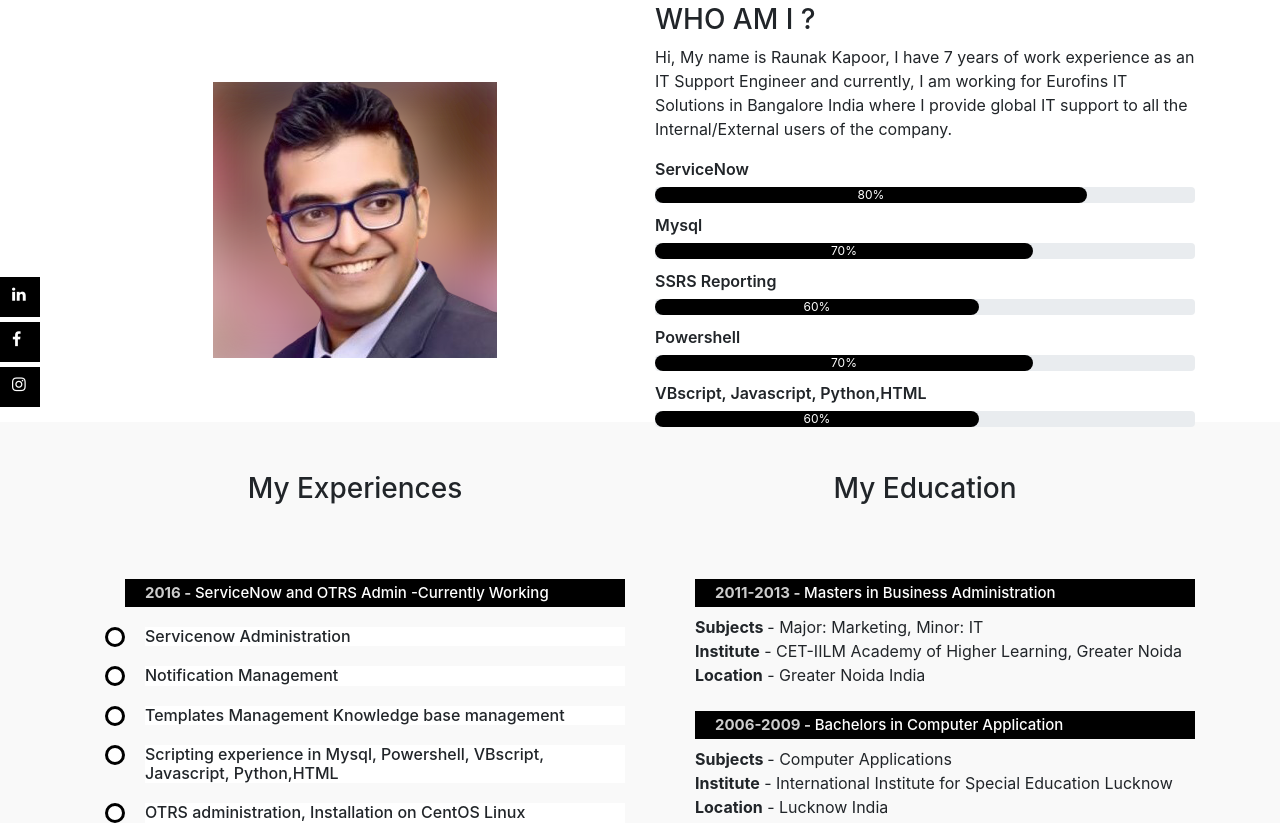
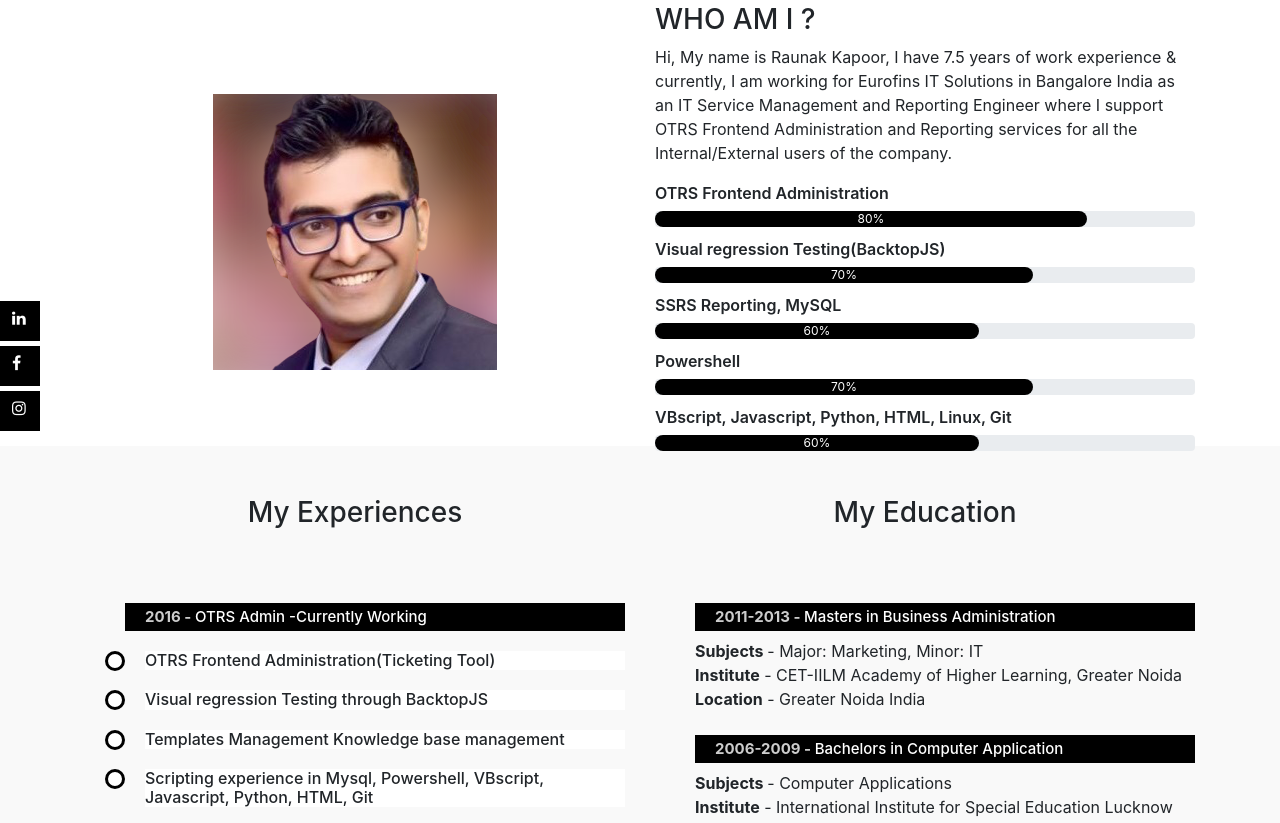
Before and after one commit to raunak1264/raunakweb, a plain HTML site: page index.html in a window 1280 px wide. Shown: the part 973-1796 px from the top of the page. Drawn offline with nearby package versions, Linux system fonts and the light colour scheme.

Commit message:
Updated Resume Experience

```diff
--- a/index.html
+++ b/index.html
@@ -15,8 +15,8 @@
 <div class="user-box">
 <img src="img/3.png"> <!----Top Picture in circle--->
 <h1>Raunak kapoor</h1>
-<p>ServiceNow Professional</p>
-<a href="https://account.servicenow.com/personal-data/11ea57e13/ad56fbe80/a806e4a75/ae71eHNYJ/resume.html"/ target="_blank">ServiceNow Badges<a/>
+<p>IT Professional</p>
+<!-- <a href="https://account.servicenow.com/personal-data/11ea57e13/ad56fbe80/a806e4a75/ae71eHNYJ/resume.html"/ target="_blank">ServiceNow Badges<a/> -->
 </div>
 </div>
 <div class="scroll-btn">
@@ -60,20 +60,18 @@
 <h3>WHO AM I ?</h3>
 
 <p>
-Hi,
-My name is Raunak Kapoor, I have 7 years of work experience as an IT Support Engineer and currently, I am working for Eurofins IT Solutions in Bangalore India where I provide global IT support to all the Internal/External users of the company.
-</p>
+  Hi, My name is Raunak Kapoor, I have 7.5 years of work experience & currently, I am working for Eurofins IT Solutions in Bangalore India as an IT Service Management and Reporting Engineer where I support OTRS Frontend Administration and Reporting services for all the Internal/External users of the company.</p>
 
 <div class="skills-bar"><!-------Skills bar---->
-<p>ServiceNow</p>
+<p>OTRS Frontend Administration</p>
 <div class="progress">
 <div class="progress-bar" style="width: 80%;">80%</div>
 </div>
-<p>Mysql</p>
+<p>Visual regression Testing(BacktopJS)</p>
 <div class="progress">
 <div class="progress-bar" style="width: 70%;">70%</div>
 </div>
-<p>SSRS Reporting</p>
+<p>SSRS Reporting, MySQL</p>
 <div class="progress">
 <div class="progress-bar" style="width: 60%;">60%</div>
 </div>
@@ -81,7 +79,7 @@ My name is Raunak Kapoor, I have 7 years of work experience as an IT Support Eng
 <div class="progress">
 <div class="progress-bar" style="width: 70%;">70%</div>
 </div>
-<p>VBscript, Javascript, Python,HTML </p>
+<p>VBscript, Javascript, Python, HTML, Linux, Git </p>
 <div class="progress">
 <div class="progress-bar" style="width: 60%;">60%</div>
 </div>
@@ -104,12 +102,12 @@ My name is Raunak Kapoor, I have 7 years of work experience as an IT Support Eng
 <div class="col-md-6">
 <h3 class="text-center">My Experiences</h3>
 <ul class="timeline"><br>
-<h4> <span>2016 - </span>ServiceNow and OTRS Admin -Currently Working</h4>
+<h4> <span>2016 - </span>OTRS Admin -Currently Working</h4>
 <p>
-<li><h6>Servicenow Administration</h6>
-<li><h6>Notification Management  </h6>
+<li><h6>OTRS Frontend Administration(Ticketing Tool)</h6>
+<li><h6>Visual regression Testing through BacktopJS </h6>
 <li><h6>Templates Management Knowledge base management</h6>
-<li><h6>Scripting experience in Mysql, Powershell, VBscript, Javascript, Python,HTML </h6>
+<li><h6>Scripting experience in Mysql, Powershell, VBscript, Javascript, Python, HTML, Git </h6>
 <li><h6>OTRS administration, Installation on CentOS Linux Installation/administration</h6>
 <li><h6>Worked on Red Hat, CentOS, Ubuntu, Raspbian OS </h6>
 <li><h6>Handled ServiceNow and OTRS issues from users globally</h6>
@@ -128,7 +126,7 @@ My name is Raunak Kapoor, I have 7 years of work experience as an IT Support Eng
 <li><h6>Active Directory Management, cleanup, Access delegation</h6>
 <li><h6>Windows Server 2012 R2 installation, Active Directory installation. </h6>
 <b>Company</b> - Eurofins IT Solutions India<br>
-<b>Duration</b> - 3 yrs 8 Months [July 2016 to Present]<br>
+<b>Duration</b> - 4 yrs 6 Months [July 2016 to Present]<br>
 <b>Location</b> - Bangalore India<br>
 <br>
 <h4><span>2015 - </span>Desktop Support Engineer</h4>
@@ -246,7 +244,7 @@ My name is Raunak Kapoor, I have 7 years of work experience as an IT Support Eng
 <div class="row">
 <div class="col-md-4">
 <i class="fa fa-phone"></i>
-<a href="tel:+917899465005">+917899465005</a>
+<a href="tel:+917899465005">+91-7899465005</a>
 </div></div>
 <div class="row">
 <div class="col-md-4">
```
